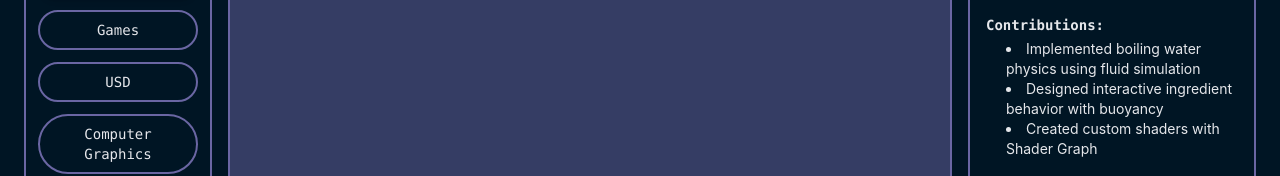
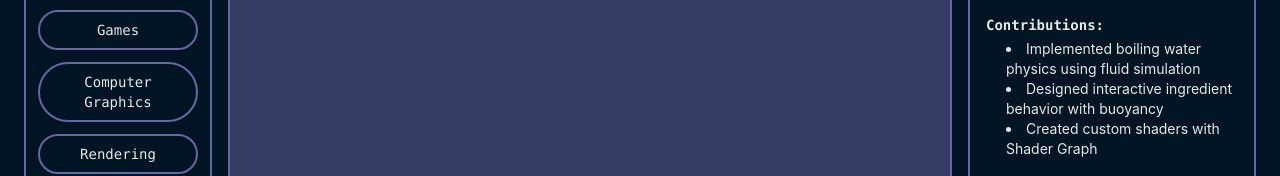
Before and after one commit to jyguan18/jyguan18.github.io, a React (Create React App) app in the folder app/: page / in a window 1280 px wide. Both pictures are taken after a click on the button "View Projects →". Shown: the part 196-372 px from the top of the page. Built offline with nearby package versions, Linux system fonts and the light colour scheme.

Commit message:
remove USD for now...

```diff
--- a/app/src/pages/ProjectsPage.tsx
+++ b/app/src/pages/ProjectsPage.tsx
@@ -17,14 +17,7 @@ export interface Project {
   category: string;
 }
 
-const categories = [
-  "All",
-  "Games",
-  "USD",
-  "Computer Graphics",
-  "Rendering",
-  "Models",
-];
+const categories = ["All", "Games", "Computer Graphics", "Rendering", "Models"];
 
 export default function ProjectsPage() {
   const [selectedProject, setSelectedProject] = useState<Project>(projects[0]);
```
